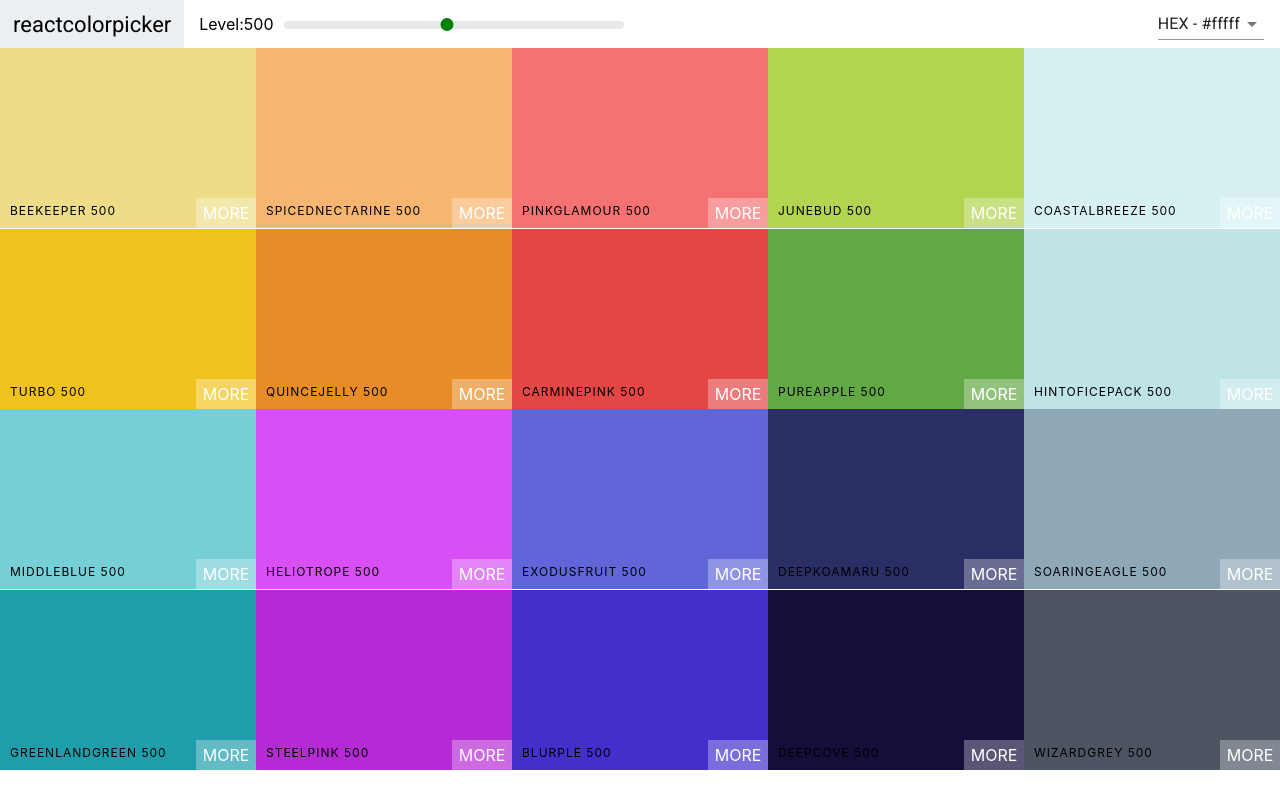
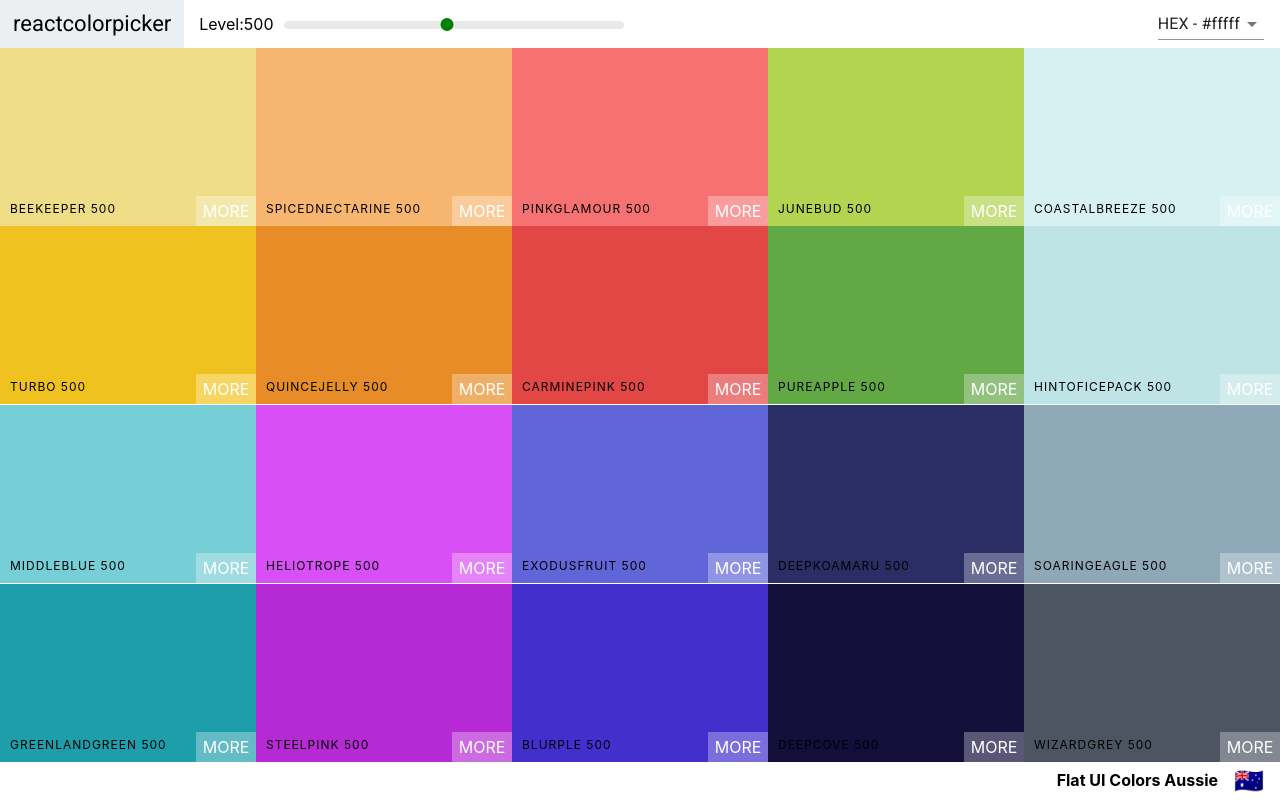
Before and after one commit to TwistZA/color-app, a React (Create React App) app: page / in a window 1280 px wide. Built offline with nearby package versions, Linux system fonts and the light colour scheme.

Commit message:
Add palette footer

```diff
--- a/src/Navbar.css
+++ b/src/Navbar.css
@@ -21,6 +21,7 @@
     margin-right: 1rem;
 
 }
+
 
 .logo a{
     text-decoration: none;
--- a/src/Palette.css
+++ b/src/Palette.css
@@ -1,8 +1,24 @@
 .Palette{
     height:100vh;
+    display:flex;
+    flex-direction: column;
 
 }
 
 .Palette-colors{
     height:90%;
 }
+
+.Palette-footer{
+    background-color: white;
+    height:5vh;
+    display: flex;
+    justify-content: flex-end;
+    align-items: center;
+    font-weight: bold;
+}
+
+.emoji{
+    font-size: 1.5rem;
+    margin: 0 1rem;
+}
--- a/src/Palette.js
+++ b/src/Palette.js
@@ -25,23 +25,27 @@
   }
 
   render() {
-    const { colors } = this.props.palette;
+    const { colors, paletteName, emoji } = this.props.palette;
     const { level, format } = this.state;
 
     const colorBoxes = colors[level].map((color) => {
-      return <ColorBox background={color[format]} name={color.name} />;
+      return (
+        <ColorBox background={color[format]} name={color.name} key={color.id} />
+      );
     });
 
     return (
       <div className="Palette">
-        {/* nav bar goes here */}
         <Navbar
           level={level}
           changeLevel={this.changeLevel}
           handleChange={this.changeFormat}
         />
         <div className="Palette-colors">{colorBoxes}</div>
-        {/* footer goes here */}
+
+        <footer className="Palette-footer">
+          {paletteName} <span className="emoji">{emoji}</span>
+        </footer>
       </div>
     );
   }
--- a/src/seedColors.js
+++ b/src/seedColors.js
@@ -22,8 +22,8 @@
       { name: "deeporange", color: "#FF5722" },
       { name: "brown", color: "#795548" },
       { name: "grey", color: "#9E9E9E" },
-      { name: "bluegrey", color: "#607D8B" }
-    ]
+      { name: "bluegrey", color: "#607D8B" },
+    ],
   },
   {
     paletteName: "Flat UI Colors v1",
@@ -49,8 +49,8 @@
       { name: "Pumpkin", color: "#d35400" },
       { name: "Pomegranate", color: "#c0392b" },
       { name: "Silver", color: "#bdc3c7" },
-      { name: "Asbestos", color: "#7f8c8d" }
-    ]
+      { name: "Asbestos", color: "#7f8c8d" },
+    ],
   },
   {
     paletteName: "Flat UI Colors Dutch",
@@ -76,8 +76,8 @@
       { name: "TurkishAqua", color: "#006266" },
       { name: "20000LeaguesUnderTheSea", color: "#1B1464" },
       { name: "CircumorbitalRing", color: "#5758BB" },
-      { name: "MagentaPurple", color: "#6F1E51" }
-    ]
+      { name: "MagentaPurple", color: "#6F1E51" },
+    ],
   },
   {
     paletteName: "Flat UI Colors American",
@@ -103,8 +103,8 @@
       { name: "OrangeVille", color: "#e17055" },
       { name: "Chi-Gong", color: "#d63031" },
       { name: "PrunusAvium", color: "#e84393" },
-      { name: "DraculaOrchid", color: "#2d3436" }
-    ]
+      { name: "DraculaOrchid", color: "#2d3436" },
+    ],
   },
   {
     paletteName: "Flat UI Colors Aussie",
@@ -130,8 +130,8 @@
       { name: "SteelPink", color: "#be2edd" },
       { name: "Blurple", color: "#4834d4" },
       { name: "DeepCove", color: "#130f40" },
-      { name: "WizardGrey", color: "#535c68" }
-    ]
+      { name: "WizardGrey", color: "#535c68" },
+    ],
   },
   {
     paletteName: "Flat UI Colors British",
@@ -157,8 +157,8 @@
       { name: "HintOfPensive", color: "#dcdde1" },
       { name: "ChainGangGrey", color: "#718093" },
       { name: "PicoVoid", color: "#192a56" },
-      { name: "ElectroMagnetic", color: "#2f3640" }
-    ]
+      { name: "ElectroMagnetic", color: "#2f3640" },
+    ],
   },
   {
     paletteName: "Flat UI Colors Spanish",
@@ -184,8 +184,8 @@
       { name: "ChileanFire", color: "#cd6133" },
       { name: "GreyPorcelain", color: "#84817a" },
       { name: "AlamedaOchre", color: "#cc8e35" },
-      { name: "Desert", color: "#ccae62" }
-    ]
+      { name: "Desert", color: "#ccae62" },
+    ],
   },
   {
     paletteName: "Flat UI Colors Indian",
@@ -211,8 +211,8 @@
       { name: "EndingNavyBlue", color: "#182C61" },
       { name: "SasquatchSocks", color: "#FC427B" },
       { name: "PineGlade", color: "#BDC581" },
-      { name: "HighlighterLavender", color: "#82589F" }
-    ]
+      { name: "HighlighterLavender", color: "#82589F" },
+    ],
   },
   {
     paletteName: "Flat UI Colors French",
@@ -238,7 +238,7 @@
       { name: "JalapenoRed", color: "#b71540" },
       { name: "DarkSapphire", color: "#0c2461" },
       { name: "ForestBlues", color: "#0a3d62" },
-      { name: "ReefEncounter", color: "#079992" }
-    ]
-  }
+      { name: "ReefEncounter", color: "#079992" },
+    ],
+  },
 ];
```
